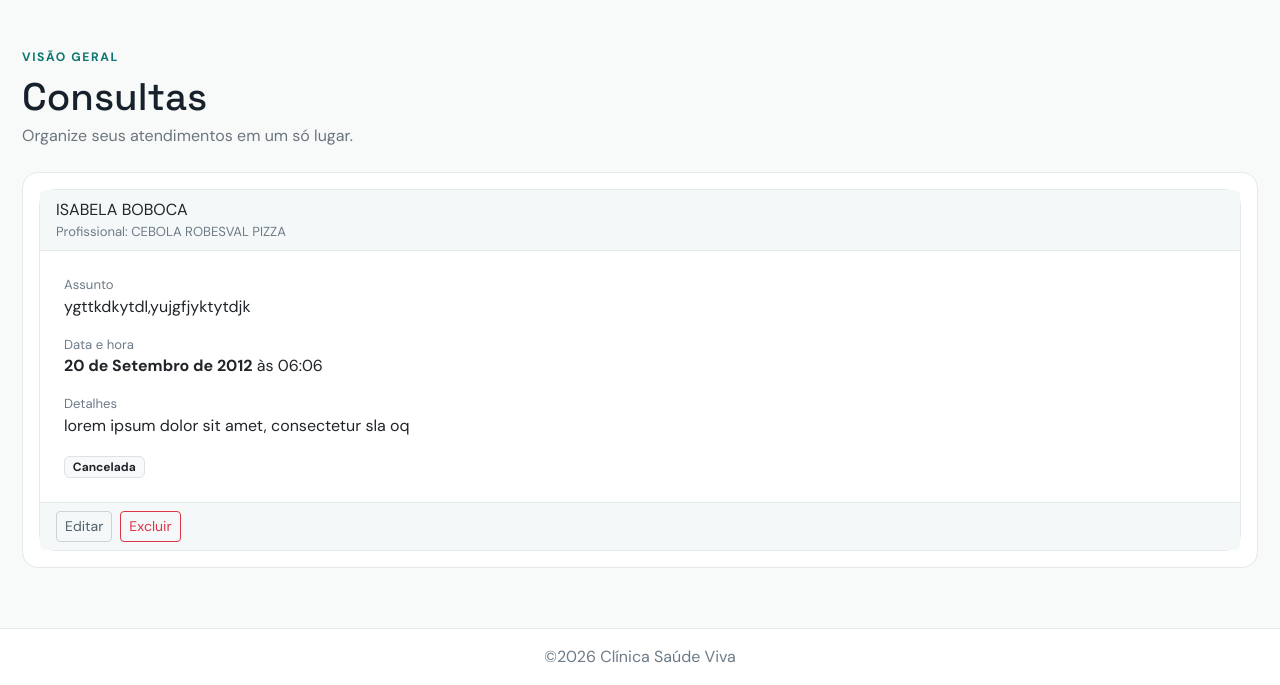
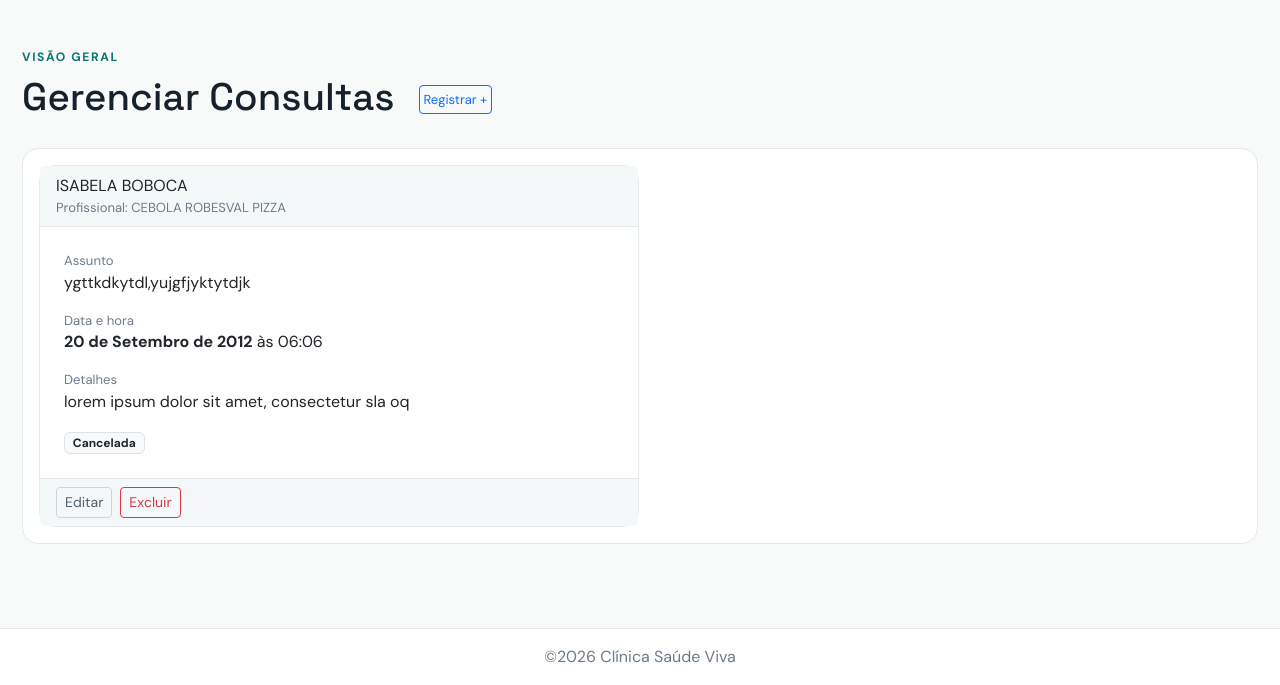
Before and after one commit to biel-aguma-cosa/projeto2-c, a Django app: page /appointments/list/ in a window 1280 px wide. Shown: the part 115-800 px from the top of the page. Run offline with Django 5.2, Linux system fonts and the light colour scheme; a user stored in the database is signed in; data comes from the database, SQL or seed files in the repository; both versions use the stored data as it was after the commit.

Commit message:
acabou acho

```diff
--- a/gerenciador_consultas/appointments/models.py
+++ b/gerenciador_consultas/appointments/models.py
@@ -14,7 +14,7 @@ class Appointment(models.Model):
     )
     professional = models.ForeignKey(
         Professional, on_delete=models.CASCADE,
-        verbose_name='Paciente', related_name='appointments'
+        verbose_name='Profissional', related_name='appointments'
     )
 
     date = models.DateField(verbose_name='Data')
--- a/gerenciador_consultas/appointments/templates/home.html
+++ b/gerenciador_consultas/appointments/templates/home.html
@@ -8,7 +8,7 @@
     <div class="row g-3">
         <div class="col-md-6"><div class="card h-100"><div class="card-body p-4 d-flex flex-column">
                 <div class="eyebrow mb-2">Agenda</div><h2 class="h4">Suas consultas</h2>
-                <a href="{% url 'appointments:list' %}" class="btn btn-primary mt-auto align-self-start">Ver consultas</a>
+                <a href="{% url 'appointments:my_list' %}" class="btn btn-primary mt-auto align-self-start">Ver consultas</a>
             </div>
         </div>
         </div>
--- a/gerenciador_consultas/appointments/templates/list.html
+++ b/gerenciador_consultas/appointments/templates/list.html
@@ -3,18 +3,63 @@
 {% block title %}Consultas | Clínica Saúde Viva{% endblock title %}
 
 {% block content %}
+{% if overlay and appointment %}
+    <div id="overlay" class="position-fixed top-0 start-0 vw-100 vh-100 bg-opacity-50 bg-black d-flex flex-column
+    align-items-center justify-content-center" style="z-index: 1050;">
+        <div class="card opacity-100 p-2 py-2" style="max-width: 600px;max-height: 600px;">
+            <div class="card-header">
+                <span class="mb-4">Deletar Consulta</span>
+            </div>
+            <div class="card-body">
+                <p class="h6 m-1"><strong>Tem certeza que deseja deletar a consulta de</strong></p>
+                <p class="h6 m-1 ms-2"><strong>{{appointment.patient.full_name}}?</strong></p>
+                <p class="h6 m-1 text-secondary small">Marcada para {{appointment.date}} as {{appointment.time}}</p>
+            </div>
+            <div class="card-footer d-flex justify-content-end gap-2 align-items-center">
+                <a href="{% url 'appointments:delete' id=appointment.id confirm=1 %}"
+                class="btn btn-sm btn-outline-danger">
+                    Confirmar
+                </a>
+                <a href="{% url 'appointments:list' %}"
+                class="btn btn-sm btn-outline-primary">
+                    Cancelar
+                </a>
+            </div>
+        </div>
+    </div>
+{% endif %}
+
 <div class="d-flex justify-content-between page-header mb-4">
     <div>
         <div class="eyebrow mb-2">Visão geral</div>
-        <h1 class="page-title mb-1">Consultas</h1>
+        <div class="d-flex flex-row justify-content-start gap-4 align-items-center">
+            <h1 class="page-title mb-1">
+
+                {% if global_list %}
+                    Gerenciar Consultas
+                {% else %}
+                    Minhas Consultas
+                {% endif %}
+            </h1>
+            <div>
+
+                {% if global_list %}
+                    <a href="{% url 'appointments:add' %}" class="btn btn-sm btn-outline-primary p-1"
+                    style="font-size: small;">Registrar +</a>
+                {% endif %}
+            </div>
+        </div>
+
+        {% if not global_list %}
         <p class="text-secondary mb-0">Organize seus atendimentos em um só lugar.</p>
+        {% endif %}
     </div>
 </div>
 
 <section class="panel p-3">
     <div class="appointments">
         {% for appointment in appointments %}
-        <div class="card">
+        <div class="card" style="max-width: 600px;">
             {% if user.is_staff %}
             <div class="card-header">
                 <div class="patient-name">{{ appointment.patient.full_name }}</div>
@@ -41,7 +86,7 @@
             {% if user.is_staff %}
             <div class="card-footer d-flex gap-2">
                 <a href="{% url 'appointments:edit' id=appointment.id %}" class="btn btn-sm btn-outline-secondary">Editar</a>
-                <a href="{% url 'appointments:delete' id=appointment.id %}" class="btn btn-sm btn-outline-danger">Excluir</a>
+                <a href="{% url 'appointments:delete' id=appointment.id confirm=0 %}" class="btn btn-sm btn-outline-danger">Excluir</a>
             </div>
             {% endif %}
         </div>
@@ -51,3 +96,11 @@
     </div>
 </section>
 {% endblock content %}
+
+
+{% block script %}
+    <script>
+        const tooltipTriggerList = document.querySelectorAll('[data-bs-toggle="tooltip"]');
+[...tooltipTriggerList].map(el => new bootstrap.Tooltip(el));
+    </script>
+{% endblock script %}
--- a/gerenciador_consultas/appointments/urls.py
+++ b/gerenciador_consultas/appointments/urls.py
@@ -12,5 +12,5 @@ urlpatterns = [
 
     path('register/'      , views.add_view       , name='add'   ),
     path('edit/<int:id>/' , views.edit_view      , name='edit'  ),
-    path('del/<int:id>/'  , views.delete_view    , name='delete'),
+    path('del/<int:id>/<int:confirm>'  , views.delete_view    , name='delete'),
 ]
--- a/gerenciador_consultas/appointments/views.py
+++ b/gerenciador_consultas/appointments/views.py
@@ -11,7 +11,7 @@ def view_appointment(request, id):
     context = dict()
     user = request.user
 
-    context['appointment'] = Appointment.objects.get(id=id)
+    context['appointment'] = get_object_or_404(Appointment,id=id)
 
     if is_patient := hasattr(user, 'patient'):
             context['patient'] = user.patient
@@ -26,10 +26,11 @@ def view_appointment(request, id):
 
 @login_required
 def list_view(request):
-    context = dict()
-
     if request.user.is_staff:
-        return render(request, 'list.html', {'appointments':Appointment.objects.all()})
+        return render(request, 'list.html', {
+            'appointments' : Appointment.objects.all(),
+            'global_list'  : True,
+            })
     else:
         return redirect('appointments:my_list')
 
@@ -73,14 +74,20 @@ def add_view(request):
         else:
             form = AppointmentForm()
 
-    return render(request,'edit.html',{'form':form})
+    return render(request,'add.html',{'form':form})
 
 @login_required
-def delete_view(request, id):
+def delete_view(request, id, confirm):
     if request.user.is_staff:
         appointment = get_object_or_404(Appointment,id=id)
-        if appointment:
+        if confirm := bool(confirm):
             appointment.delete()
+        else:
+            return render(request, 'list.html', {
+                'appointment' : appointment,
+                'appointments': Appointment.objects.all(),
+                'overlay' : not confirm,
+            })
     return redirect('appointments:list')
 
 def index_view(request):
```
Also changed, not shown: gerenciador_consultas/appointments/templates/add.html (+8 -1 lines), gerenciador_consultas/db.sqlite3.
